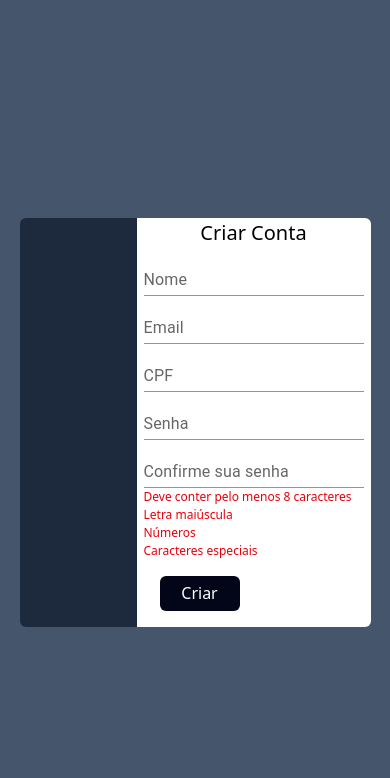
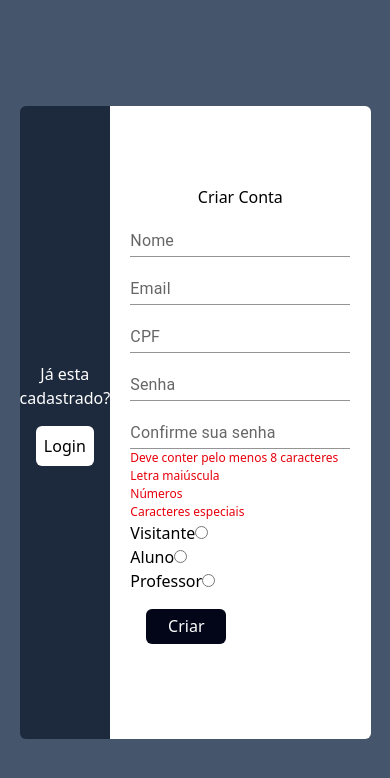
Before and after one commit to PedroOtavio675/Biblioteca2.0, a React (Vite) app: page /CadastroUsuarios in a window 390 px wide. Shown: the top 778 px of the page. Built offline with nearby package versions, Linux system fonts and the light colour scheme; no server answers.

Commit message:
responsividade melhorada, estilo melhorado, tela de login sendo implementado

```diff
--- a/src/componentes/comp-Home/BoxBook.jsx
+++ b/src/componentes/comp-Home/BoxBook.jsx
@@ -38,22 +38,21 @@ if(result.data.totalItems == 0){
   return (
 
 
-    <div  className="flex flex-wrap justify-center flex-row items-start gap-4">
+    <div  className="flex flex-wrap justify-center flex-row pt-[150px] items-start gap-4">
       {props.livros.map((e, index) => (
         <div key={index} onClick={()=>{
           setClickNoLivro(e)
           googleBooks(e.isbn, e.titulo_livro)
         }}>
-<Card   className='m-2' sx={{ maxWidth: 200, maxHeight: 340 }}>
+<Card   className='m-1' sx={{ maxWidth: 150, maxHeight: 340 }}>
       <CardMedia
-        className='h-[250px] w-[150px] p-2'
+        className='h-[258px] p-[3px]'
         component="img"
         alt="img"
-        height="140"
         image={e.caminho_capa}
       />
-      <CardContent>
-        <Typography gutterBottom variant="h6" component="div">
+      <CardContent className='p-0' sx={{padding: 1}}>
+        <Typography  gutterBottom variant="h10" component="div">
 
        {e.titulo_livro}
         </Typography>
--- a/src/componentes/comp-Home/HeaderBar.jsx
+++ b/src/componentes/comp-Home/HeaderBar.jsx
@@ -2,7 +2,7 @@ import { TextField } from "@mui/material";
 import MenuIcon from "@mui/icons-material/Menu";
 const HeaderBar = (props) => {
   return (
-    <div className="bg-slate-600 rounded-md w-[100%]">
+    <div className="bg-slate-600 rounded-b-md w-[100%] fixed">
       <div className="w-[100vw] h-[40px] border-b flex items-center justify-center">
         <h1>Biblioteca</h1>
       </div>
--- a/src/componentes/comp-cadUsuarios/BoxDados.jsx
+++ b/src/componentes/comp-cadUsuarios/BoxDados.jsx
@@ -2,16 +2,36 @@ import { TextField } from "@mui/material";
 import { useState } from "react";
 import axios from "axios";
 import validarCPF from "../../validarCPF";
+import LoginWindow from "./login";
 const apiURl = import.meta.env.VITE_API_URL;
 const BoxDados = () => {
-  const [form, setForm] = useState({ nome: "", email: "", senha: "", cpf: "" });
+  const [form, setForm] = useState({ nome: "", email: "", senha: "", cpf: "", tipoUsuario:"" });
   const [checkSenha, setCheckSenha] = useState("");
 
+   const [tamanhoTelas, setTamanhoTelas] = useState({telaLogin:100, telaCadastro: 400});
 
+  function animacaoMenu() {
+   setTamanhoTelas({telaLogin: 400, telaCadastro: 100})
+  }
+  function animacaoMenu2(){
+    setTamanhoTelas({telaLogin: 100, telaCadastro: 400})
+  }
+
+  function funcaoTipoUsuario(e){
+  setForm({...form, tipoUsuario:""})
+ setForm({...form, tipoUsuario: e})
+ console.log(form.tipoUsuario)
+  }
 
   const sendformUsuarios = async (e) => {
     e.preventDefault();
- if(form.cpf !== "" && form.email !== "" && form.nome !== "" && form.senha !== "" && checkSenha !== ""){
+    if (
+      form.cpf !== "" &&
+      form.email !== "" &&
+      form.nome !== "" &&
+      form.senha !== "" &&
+      checkSenha !== ""
+    ) {
       const resultCPF = await axios.post(
         `${apiURl}/verificarSeCPFJaExiste`,
         form
@@ -20,7 +40,6 @@ const BoxDados = () => {
         `${apiURl}/verificarSeEmailJaExiste`,
         form
       );
-
 
       if (resultCPF.data.length === 0 && resultEMAIL.data.length === 0) {
         if (validarCPF(form.cpf) == true) {
@@ -49,17 +68,20 @@ const BoxDados = () => {
       } else {
         alert("Esse CPF ou email já está cadastrado em nosso banco!");
       }
-    }else{
-      alert("Complete todos os dados!")
+    } else {
+      alert("Complete todos os dados!");
     }
   };
 
   return (
-    <div className="flex w-[90%] sm:w-[500px] md:w-[600px]">
-      <div className="bg-slate-800 rounded-l-md w-[200px]  flex items-center justify-center"></div>
-      <div className="bg-white rounded-r-md w-[400px]  flex items-center justify-center flex-col">
-        <h3 className="text-[20px]">Criar Conta</h3>
-        <form onSubmit={sendformUsuarios} className="flex flex-col">
+    <div className="flex w-[90%] sm:w-[500px] md:w-[600px] h-[75%]">
+      <LoginWindow tamanhoTelas={tamanhoTelas} animacaoMenu={animacaoMenu}></LoginWindow>
+      <div className={`bg-white rounded-r-md transition-[width] duration-1000 ease-in-out flex items-center justify-center flex-col`}
+       style={{ width: `${tamanhoTelas.telaCadastro}px` }}>
+        <h3 className=" text-center sm:text-[15px] md:text-[24px] text-black flex-wrap">Criar Conta</h3>
+        <button onClick={animacaoMenu2} className={tamanhoTelas.telaLogin == 100 ? "hidden" : "w-[65px] bg-slate-800 text-white m-4 rounded-md"}>Cadastre-se</button>
+
+        <form onSubmit={sendformUsuarios} className={tamanhoTelas.telaLogin == 100 ? "flex flex-col" : "hidden"}>
           <TextField
             id="standard-basic-nome"
             label="Nome"
@@ -83,7 +105,9 @@ const BoxDados = () => {
             onChange={(e) => {
               setForm({ ...form, cpf: e.target.value });
             }}
-            label={validarCPF(form.cpf) || form.cpf == '' ? "CPF" : "CPF inválido"}
+            label={
+              validarCPF(form.cpf) || form.cpf == "" ? "CPF" : "CPF inválido"
+            }
           ></TextField>
           <TextField
             value={form.senha}
@@ -106,6 +130,7 @@ const BoxDados = () => {
             className="placeholder-red-500"
             variant="standard"
           ></TextField>
+
           <div className="text-[12px] text-red-600">
             <p className={form.senha.length > 8 ? "hidden" : ""}>
               {form.senha.length < 8
@@ -122,6 +147,28 @@ const BoxDados = () => {
               {/[!@#$%^&*]/.test(form.senha) ? "" : "Caracteres especiais"}
             </p>
           </div>
+           <div name="tipoUsuario" className="flex flex-col">
+            <label>
+              Visitante
+              <input
+              onClick={(e)=>funcaoTipoUsuario(e.target.value)}
+              type="radio" name="tipoUsuario" value="visitante" />
+            </label>
+
+            <label>
+              Aluno
+              <input
+               onClick={(e)=>funcaoTipoUsuario(e.target.value)}
+              type="radio" name="tipoUsuario" value="aluno" />
+            </label>
+
+            <label>
+              Professor
+              <input
+               onClick={(e)=>funcaoTipoUsuario(e.target.value)}
+              type="radio" name="tipoUsuario" value="professor" />
+            </label>
+          </div>
           <button
             type="submit"
             className="w-[80px] h-[35px] bg-slate-950 text-white m-4 rounded-md"
--- /dev/null
+++ b/src/componentes/comp-cadUsuarios/Login.jsx
@@ -0,0 +1,25 @@
+// import { useState } from "react";
+
+const LoginWindow = (props) => {
+
+
+  return (
+    <div
+      className={`bg-slate-800 text-white rounded-l-md transition-[width] duration-1000 ease-in-out flex items-center justify-center`}
+      style={{ width: `${props.tamanhoTelas.telaLogin}px` }}
+    >
+
+      <div className="flex items-center justify-center flex-col">
+        <h4 className="text-center">Já esta cadastrado?</h4>
+        <button
+          onClick={props.animacaoMenu}
+          className={props.tamanhoTelas.telaLogin == 400 ? "hidden" : "bg-white text-black rounded-md p-2 m-4"}
+        >
+          Login
+        </button>
+      </div>
+    </div>
+  );
+};
+
+export default LoginWindow;
--- a/src/pages/Home.jsx
+++ b/src/pages/Home.jsx
@@ -28,9 +28,11 @@ const Home = () => {
   }, []);
 
   return (
-    <div>
+    <div >
+      <div className="flex items-center flex-col">
       <HeaderBar rightBar={rightBar} showBar={showBar}></HeaderBar>
       <BoxHome livros={livros}></BoxHome>
+      </div>
       <DataLivro></DataLivro>
       <RigthBar rightBar={rightBar} hideBar={hideBar}></RigthBar>
     </div>
```
Also changed, not shown: 1 other file (tests, documents, lock files or other folders). Lines whose indentation alone changed are shown as unchanged.
